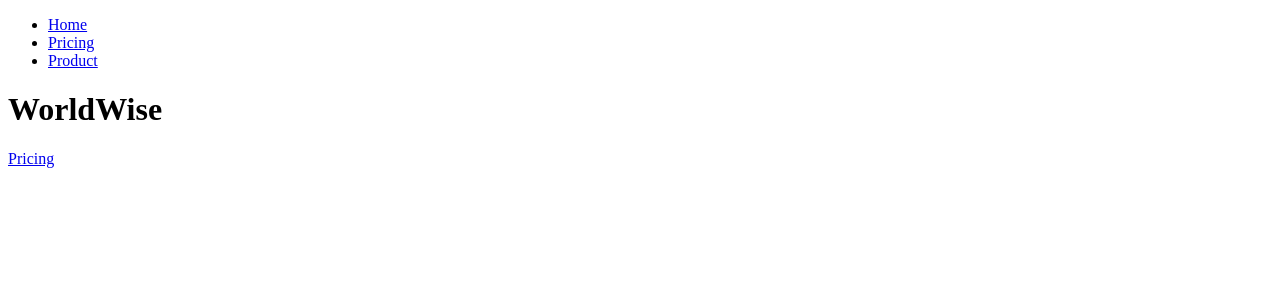
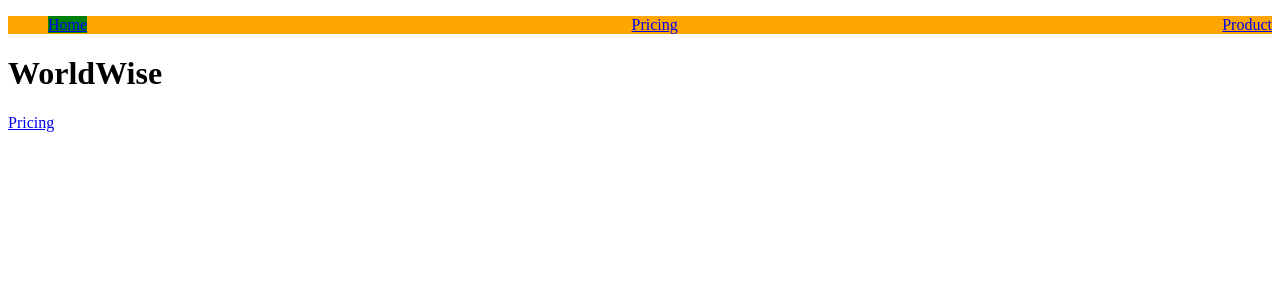
Before and after one commit to Mag1cccc/world-wise-app, a React (Vite) app: page / in a window 1280 px wide. Shown: the top 300 px of the page. Built offline with nearby package versions, Linux system fonts and the light colour scheme.

Commit message:
Add files via upload

```diff
--- /dev/null
+++ b/src/components/AppNav.module.css
@@ -0,0 +1,3 @@
+.nav {
+  background-color: plum;
+}
--- a/src/components/PageNav.jsx
+++ b/src/components/PageNav.jsx
@@ -1,8 +1,9 @@
 import { NavLink } from "react-router-dom";
+import styles from "./PageNav.module.css";
 
 function PageNav() {
   return (
-    <nav>
+    <nav className={styles.nav}>
       <ul>
         <li>
           <NavLink to="/">Home</NavLink>
--- /dev/null
+++ b/src/components/PageNav.module.css
@@ -0,0 +1,13 @@
+.nav {
+  background-color: orange;
+}
+
+.nav ul {
+  list-style: none;
+  display: flex;
+  justify-content: space-between;
+}
+
+.nav :global(.active) {
+  background-color: green;
+}
```
Also changed, not shown: src/components/AppNav.jsx (added, +7 -0 lines).
